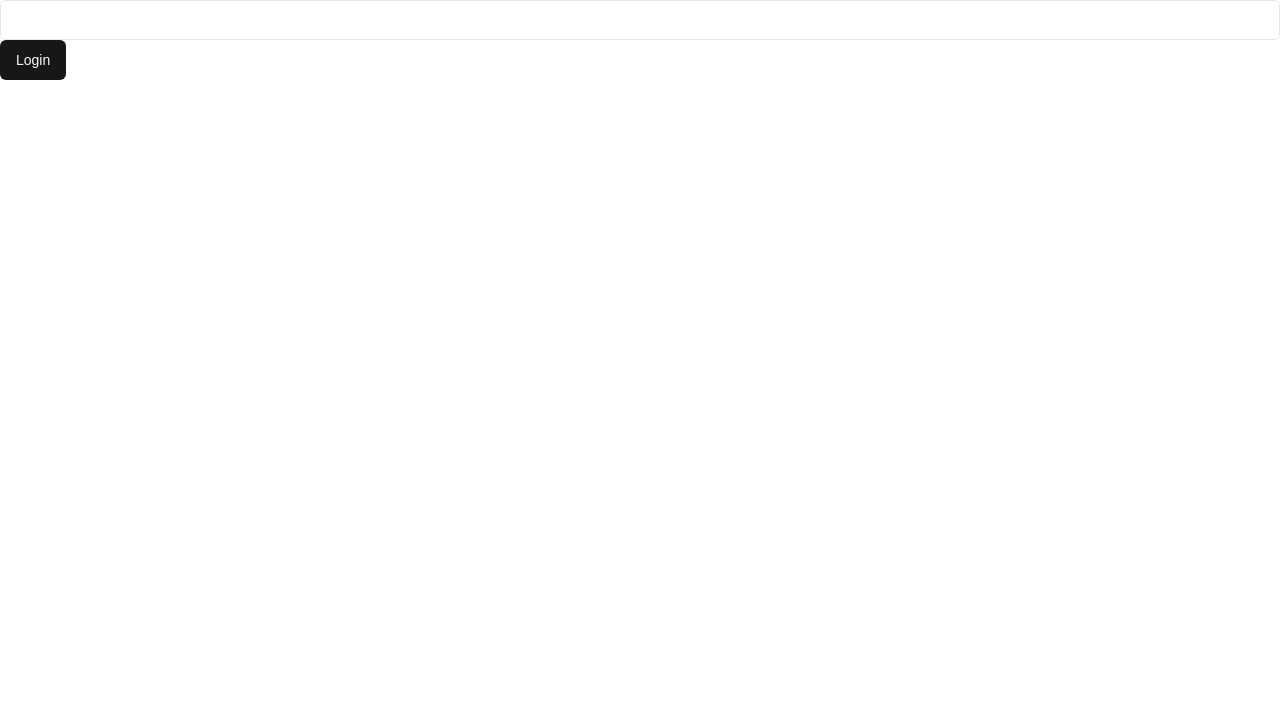
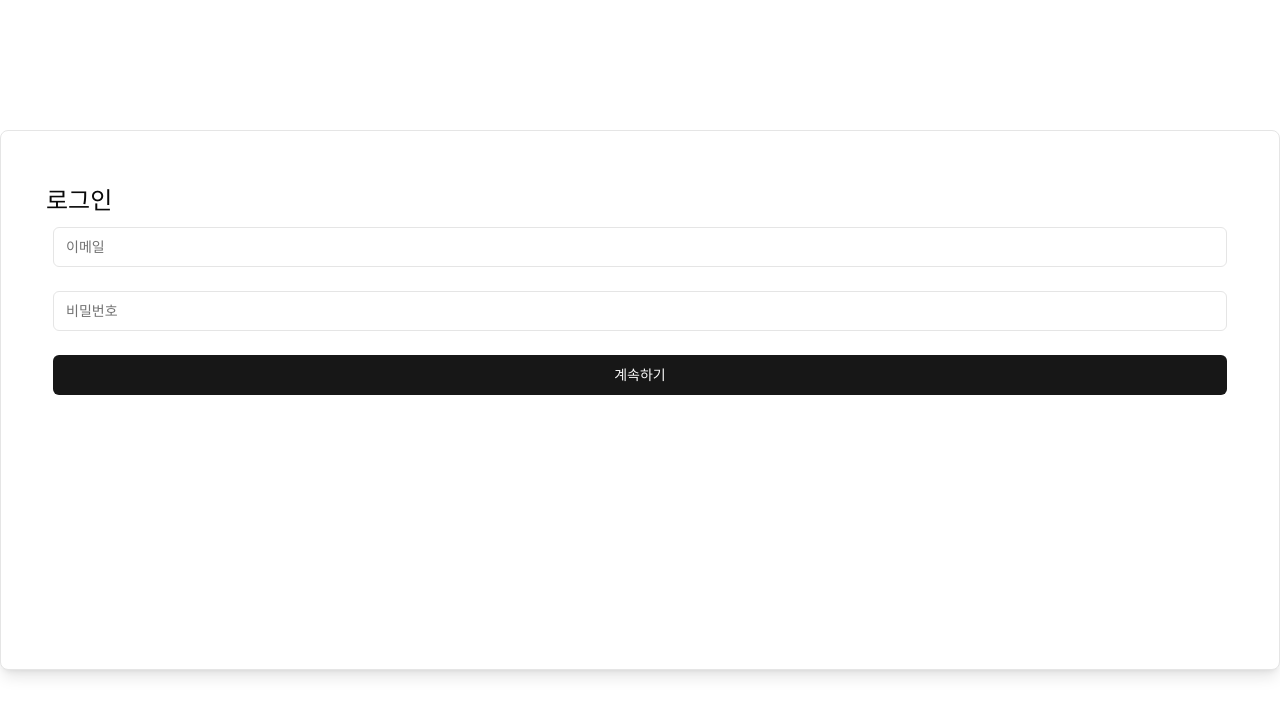
Before and after one commit to code-challenge-hub/frontend, a Next.js app: page /login in a window 1280 px wide. Shown: the top 716 px of the page. Built offline with nearby package versions, Linux system fonts and the light colour scheme.

Commit message:
design : 로그인 폼 디자인

```diff
--- a/src/features/auth/ui/LoginForm.tsx
+++ b/src/features/auth/ui/LoginForm.tsx
@@ -1,15 +1,80 @@
 'use client'
-import { LoginInput } from '@/entities/user/ui/LoginInput'
+
+import { zodResolver } from '@hookform/resolvers/zod'
 import { Button } from '@/shared/ui/button'
+import {
+  Form,
+  FormControl,
+  FormField,
+  FormItem,
+  FormMessage,
+} from '@/shared/ui/form'
+import { Input } from '@/shared/ui/input'
+import { useForm } from 'react-hook-form'
+
+import { z } from 'zod'
+import { Card, CardContent, CardHeader } from '@/shared/ui/card'
+
+const formSchema = z.object({
+  username: z.string().min(2, {
+    message: 'Username must be at least 2 characters.',
+  }),
+  password: z.string().min(2, {
+    message: 'Password must be at least 2 characters.',
+  }),
+})
 
 export const LoginForm = () => {
-  const handleSubmit = () => {
-    console.log('test')
+  const form = useForm<z.infer<typeof formSchema>>({
+    resolver: zodResolver(formSchema),
+    defaultValues: {
+      username: '',
+      password: '',
+    },
+  })
+
+  function onSubmit(values: z.infer<typeof formSchema>) {
+    console.log(values)
   }
+
   return (
-    <form onSubmit={handleSubmit}>
-      <LoginInput />
-      <Button type="submit">Login</Button>
-    </form>
+    <Card className="w-[605px] h-[540px]">
+      <CardHeader>
+        <h1 className="text-2xl ">로그인</h1>
+      </CardHeader>
+      <CardContent>
+        <Form {...form}>
+          <form onSubmit={form.handleSubmit(onSubmit)} className="space-y-6">
+            <FormField
+              control={form.control}
+              name="username"
+              render={({ field }) => (
+                <FormItem>
+                  <FormControl>
+                    <Input placeholder="이메일" {...field} />
+                  </FormControl>
+                  <FormMessage />
+                </FormItem>
+              )}
+            />
+            <FormField
+              control={form.control}
+              name="password"
+              render={({ field }) => (
+                <FormItem>
+                  <FormControl>
+                    <Input placeholder="비밀번호" type="password" {...field} />
+                  </FormControl>
+                  <FormMessage />
+                </FormItem>
+              )}
+            />
+            <Button type="submit" className="w-full">
+              계속하기
+            </Button>
+          </form>
+        </Form>
+      </CardContent>
+    </Card>
   )
 }
--- a/src/views/home/ui/HomePage.tsx
+++ b/src/views/home/ui/HomePage.tsx
@@ -2,7 +2,7 @@ import { LoginForm } from '@/features/auth/ui/LoginForm'
 
 export function HomePage() {
   return (
-    <main>
+    <main className="min-h-screen flex items-center justify-center">
       <LoginForm />
     </main>
   )
```
